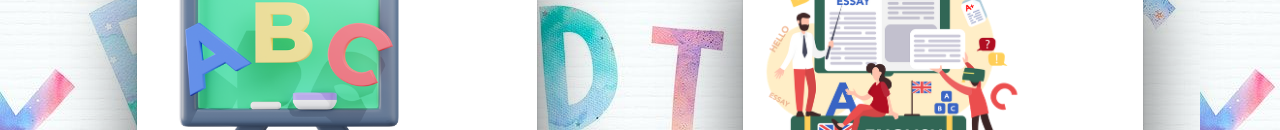
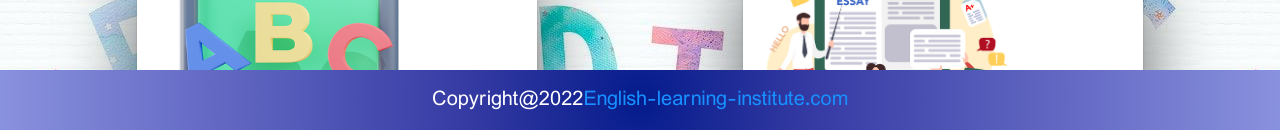
Before and after one commit to Hooman1994/english-learning-institute, a React (Create React App) app: page / in a window 1280 px wide. Shown: the part 670-800 px from the top of the page. Built offline with nearby package versions, Linux system fonts and the light colour scheme.

Commit message:
footer fixed

```diff
--- a/src/components/Layout/Footer.js
+++ b/src/components/Layout/Footer.js
@@ -1,11 +1,12 @@
 import React from "react";
+import styles from "../Layout/Footer.module.scss";
 
 function Footer() {
   return (
-    <footer>
+    <footer className={styles.footer}>
       <p>Copyright@2022</p>
       <p>
-        <a href="google.com">FartakDataAnalysis.com</a>
+        <a href="http://www.google.com"> English-learning-institute.com</a>
       </p>
     </footer>
   );
--- /dev/null
+++ b/src/components/Layout/Footer.module.scss
@@ -0,0 +1,15 @@
+footer {
+  display: flex;
+  flex-direction: row;
+  justify-content: center;
+  position: fixed;
+  bottom: 0px;
+  left: 0px;
+  background-image: radial-gradient(circle, #041b8b, #3238a1, #5056b6, #6c73ca, #8992de);
+  width: 100%;
+  height: 60px;
+  color: white;
+  font-size: 20px;
+  padding: 15px;
+
+}
```
